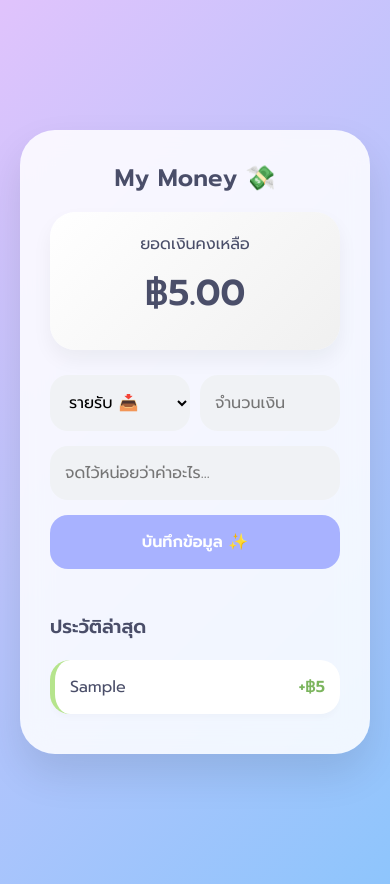
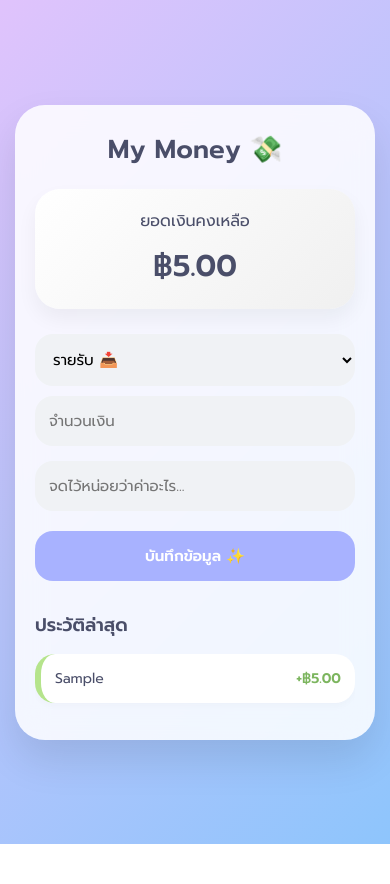
Before and after one commit to publichealth001/Airconditioner, a plain HTML site: page index.html in a window 390 px wide. Both pictures are taken after typing "5", "Sample" into the empty fields and a click on the button "บันทึกข้อมูล ✨". After the commit the page ends 844 px from the top, so only its background shows below. Drawn offline with Linux system fonts and the light colour scheme.

Commit message:
Update index.html

```diff
--- a/index.html
+++ b/index.html
@@ -6,7 +6,7 @@
     <title>My Money 💖</title>
     <link href="https://fonts.googleapis.com/css2?family=Prompt:wght@300;400;600&display=swap" rel="stylesheet">
     <style>
-        /* CSS: แต่งหน้าตาให้คิวท์และลื่นไหล */
+        /* CSS: แต่งหน้าตาให้คิวท์ ลื่นไหล และ Responsive */
         :root {
             --bg-color: #f7f9fc;
             --card-bg: rgba(255, 255, 255, 0.85);
@@ -16,12 +16,18 @@
             --text-dark: #4a4e69;
         }
 
+        /* รีเซ็ตค่าขอบทุกอย่างให้คำนวณง่ายขึ้น */
+        * {
+            box-sizing: border-box;
+            margin: 0;
+            padding: 0;
+        }
+
         body {
             font-family: 'Prompt', sans-serif;
             background: linear-gradient(135deg, #e0c3fc 0%, #8ec5fc 100%);
             color: var(--text-dark);
-            margin: 0;
-            padding: 20px;
+            padding: 15px; /* ลด padding ลงนิดหน่อยเผื่อจอมือถือ */
             display: flex;
             justify-content: center;
             align-items: center;
@@ -30,19 +36,19 @@
 
         .container {
             width: 100%;
-            max-width: 400px;
+            max-width: 420px; /* ขยาย max-width ให้ดูสบายตาบนจอใหญ่ */
             background: var(--card-bg);
             backdrop-filter: blur(15px);
             -webkit-backdrop-filter: blur(15px);
             border-radius: 35px;
-            padding: 30px;
+            padding: 35px;
             box-shadow: 0 20px 40px rgba(0,0,0,0.1);
         }
 
         h1 {
             text-align: center;
-            font-size: 24px;
-            margin-top: 0;
+            font-size: 26px;
+            margin-bottom: 20px;
         }
 
         .balance-card {
@@ -57,18 +63,27 @@
         .balance-amount {
             font-size: 36px;
             font-weight: 600;
-            margin: 10px 0;
+            margin: 10px 0 0 0;
         }
 
         .form-group {
             display: flex;
-            gap: 10px;
+            gap: 12px;
             margin-bottom: 15px;
+        }
+
+        /* ให้ select และ input แบ่งสัดส่วนกันสวยงาม */
+        #type {
+            flex: 1; /* กินพื้นที่ 1 ส่วน */
+        }
+
+        #amount {
+            flex: 1.5; /* กินพื้นที่ 1.5 ส่วน (ยาวกว่า select นิดหน่อย) */
         }
 
         input, select {
             width: 100%;
-            padding: 15px;
+            padding: 16px;
             border: none;
             border-radius: 18px;
             background: #f0f2f5;
@@ -76,7 +91,6 @@
             font-size: 16px;
             outline: none;
             transition: 0.3s ease;
-            box-sizing: border-box;
         }
 
         input:focus, select:focus {
@@ -84,29 +98,36 @@
             box-shadow: 0 0 0 2px var(--primary);
         }
 
+        #note {
+            margin-bottom: 20px;
+        }
+
         button {
             width: 100%;
-            padding: 15px;
+            padding: 16px;
             border: none;
             border-radius: 18px;
             background: var(--primary);
             color: white;
             font-family: 'Prompt', sans-serif;
-            font-size: 16px;
+            font-size: 18px;
             font-weight: 600;
             cursor: pointer;
             transition: all 0.2s cubic-bezier(0.25, 0.8, 0.25, 1);
-            margin-bottom: 25px;
+            margin-bottom: 30px;
         }
 
         button:active {
-            transform: scale(0.95); /* แอนิเมชันปุ่มบุ๋มลงไปแบบ iOS */
+            transform: scale(0.95);
+        }
+
+        h3 {
+            font-size: 18px;
+            margin-bottom: 15px;
         }
 
         .history-list {
             list-style: none;
-            padding: 0;
-            margin: 0;
             max-height: 250px;
             overflow-y: auto;
         }
@@ -122,20 +143,54 @@
         .item {
             display: flex;
             justify-content: space-between;
-            padding: 15px;
+            align-items: center;
+            padding: 16px;
             background: white;
             border-radius: 20px;
-            margin-bottom: 10px;
+            margin-bottom: 12px;
             box-shadow: 0 4px 6px rgba(0,0,0,0.02);
             animation: slideIn 0.3s ease;
+            font-size: 15px;
         }
 
-        .item.plus { border-left: 5px solid var(--income); }
-        .item.minus { border-left: 5px solid var(--expense); }
+        .item.plus { border-left: 6px solid var(--income); }
+        .item.minus { border-left: 6px solid var(--expense); }
 
         @keyframes slideIn {
             from { opacity: 0; transform: translateY(10px); }
             to { opacity: 1; transform: translateY(0); }
+        }
+
+        /* 📱 โหมดสำหรับมือถือ (หน้าจอแคบกว่า 480px) */
+        @media screen and (max-width: 480px) {
+            .container {
+                padding: 25px 20px; /* ลดขอบด้านข้างลงให้มีพื้นที่พิมพ์มากขึ้น */
+                border-radius: 30px;
+            }
+
+            .balance-amount {
+                font-size: 30px; /* ลดขนาดตัวเลขยอดเงินลงนิดหน่อยไม่ให้ล้น */
+            }
+
+            .form-group {
+                flex-direction: column; /* จับรายรับ-รายจ่าย และ จำนวนเงิน เรียงซ้อนกันบนจอแคบมากๆ */
+                gap: 10px;
+            }
+
+            #type, #amount {
+                flex: none;
+                width: 100%;
+            }
+
+            input, select, button {
+                padding: 14px;
+                font-size: 15px;
+            }
+
+            .item {
+                padding: 14px;
+                font-size: 14px; /* ลดฟอนต์ประวัติลงให้แสดงบนจอเล็กได้ครบ */
+            }
         }
     </style>
 </head>
@@ -155,9 +210,9 @@
                     <option value="plus">รายรับ 📥</option>
                     <option value="minus">รายจ่าย 📤</option>
                 </select>
-                <input type="number" id="amount" placeholder="จำนวนเงิน" required min="1">
+                <input type="number" id="amount" placeholder="จำนวนเงิน" required min="1" step="any">
             </div>
-            <input type="text" id="note" placeholder="จดไว้หน่อยว่าค่าอะไร..." required style="margin-bottom: 15px;">
+            <input type="text" id="note" placeholder="จดไว้หน่อยว่าค่าอะไร..." required>
             <button type="submit">บันทึกข้อมูล ✨</button>
         </form>
 
@@ -167,60 +222,49 @@
     </div>
 
     <script>
-        // JavaScript: สมองของเว็บ
         const form = document.getElementById('transaction-form');
         const balanceDisplay = document.getElementById('balance');
         const list = document.getElementById('list');
 
-        // ดึงข้อมูลเก่าจาก Local Storage (ถ้ามี) หรือสร้าง Array ว่าง
         let transactions = JSON.parse(localStorage.getItem('transactions')) || [];
 
-        // ฟังก์ชันอัปเดตหน้าจอ
         function updateUI() {
             list.innerHTML = '';
             let total = 0;
 
             transactions.forEach(t => {
-                // คำนวณยอดรวม
                 if (t.type === 'plus') total += t.amount;
                 else total -= t.amount;
 
-                // สร้างกล่องประวัติ
                 const li = document.createElement('li');
                 li.classList.add('item', t.type);
                 li.innerHTML = `
-                    <span>${t.note}</span>
-                    <span style="color: ${t.type === 'plus' ? '#7cb55e' : '#e07a64'}; font-weight: 600;">
-                        ${t.type === 'plus' ? '+' : '-'}฿${t.amount.toLocaleString()}
+                    <span style="flex: 1; word-break: break-word; padding-right: 10px;">${t.note}</span>
+                    <span style="color: ${t.type === 'plus' ? '#7cb55e' : '#e07a64'}; font-weight: 600; white-space: nowrap;">
+                        ${t.type === 'plus' ? '+' : '-'}฿${t.amount.toLocaleString(undefined, {minimumFractionDigits: 2, maximumFractionDigits: 2})}
                     </span>
                 `;
-                list.prepend(li); // เอาของใหม่ไว้บนสุด
+                list.prepend(li);
             });
 
-            // อัปเดตยอดคงเหลือ
-            balanceDisplay.innerText = `฿${total.toLocaleString(undefined, {minimumFractionDigits: 2})}`;
+            balanceDisplay.innerText = `฿${total.toLocaleString(undefined, {minimumFractionDigits: 2, maximumFractionDigits: 2})}`;
         }
 
-        // เมื่อกดปุ่มบันทึก
         form.addEventListener('submit', function(e) {
-            e.preventDefault(); // ป้องกันเว็บรีเฟรช
+            e.preventDefault();
 
             const type = document.getElementById('type').value;
             const amount = parseFloat(document.getElementById('amount').value);
             const note = document.getElementById('note').value;
 
-            // เก็บข้อมูลลง Array
             transactions.push({ id: Date.now(), type, amount, note, date: new Date().toISOString() });
 
-            // สั่งให้เบราว์เซอร์จำข้อมูลไว้ (รีเฟรชแล้วไม่หาย)
             localStorage.setItem('transactions', JSON.stringify(transactions));
 
-            // เคลียร์ช่องกรอกข้อมูล และอัปเดตหน้าจอ
             form.reset();
             updateUI();
         });
 
-        // โหลดข้อมูลตอนเปิดเว็บครั้งแรก
         updateUI();
     </script>
 </body>
```
